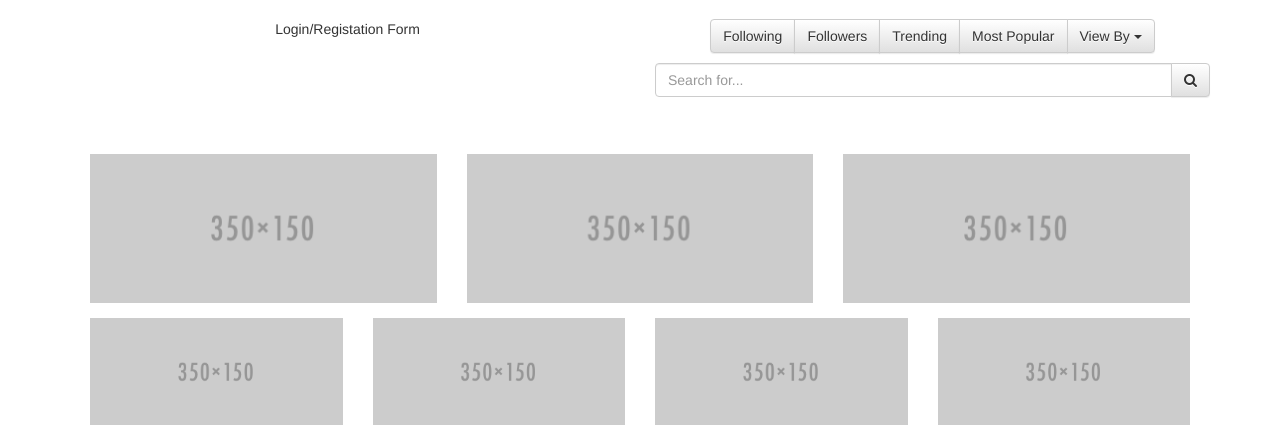
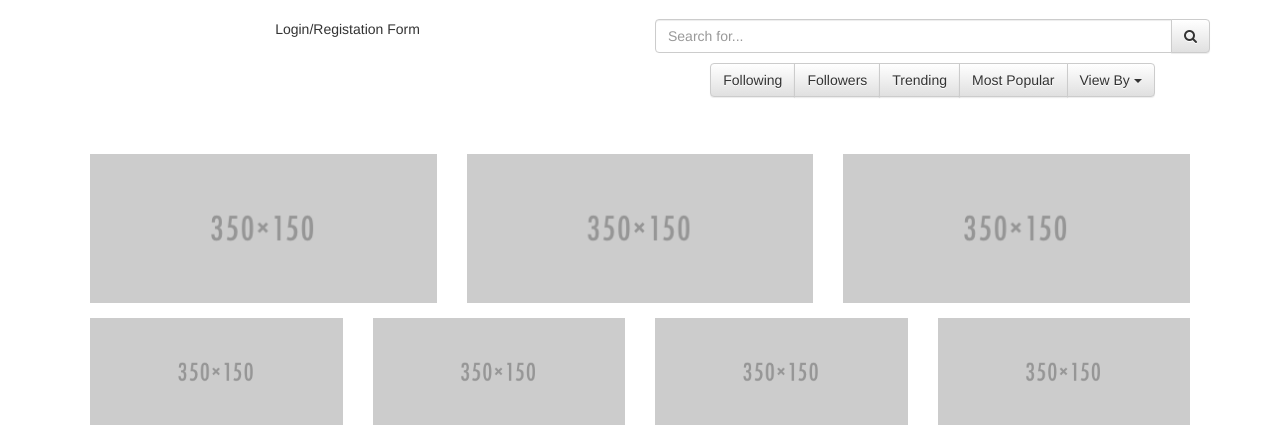
Before and after one commit to davidmancini/jpegery, a PHP site: page / in a window 1280 px wide. Shown: the part 51-476 px from the top of the page. Run offline with PHP 8.4, Linux system fonts and the light colour scheme; some libraries are stand-ins or nearby versions.

Commit message:
Corrected coloring of collapsed nav bar menu https://app.asana.com/0/84113659891181/91309023675436

```diff
--- a/css/style.css
+++ b/css/style.css
@@ -60,13 +60,17 @@ body {display: flex; flex-direction: column; min-height: 100vh; width: 100%;}
 	background-color: black;
 }
 
+/* Mobile (collapsed) button background color and icon bar color */
+.navbar-toggle { background-color: darkred;  }
+.icon-bar { background-color: white; }
+
 /***************************************************
  * SECTION: Above Content
  ***************************************************/
 
-/* Adds a bit of space between search box and the buttons above it. */
+/* Adds a bit of space between search box and the buttons below it. */
 .search {
-	margin-top: 10px;
+	margin-bottom: 10px;
 }
 
 
--- a/index.php
+++ b/index.php
@@ -38,6 +38,13 @@
 								Login/Registation Form<br><br><br><br><br><br>
 							</div>
 							<div class="col-md-6 text-center">
+								<div class="input-group search">
+									<input type="text" class="form-control" name="search" id="search" placeholder="Search for...">
+										<span class="input-group-btn">
+											<button class="btn btn-default" type="button"><i class="fa fa-search"></i></button>
+										</span>
+								</div>
+
 								<div class="btn-group" role="group" aria-label="...">
 									<button type="button" class="btn btn-default">Following</button>
 									<button type="button" class="btn btn-default">Followers</button>
@@ -52,12 +59,7 @@
 									</div>
 								</div>
 
-								<div class="input-group search">
-										<input type="text" class="form-control" name="search" id="search" placeholder="Search for...">
-										<span class="input-group-btn">
-											<button class="btn btn-default" type="button"><i class="fa fa-search"></i></button>
-										</span>
-								</div>
+
 
 							</div>
 					</div>
```
